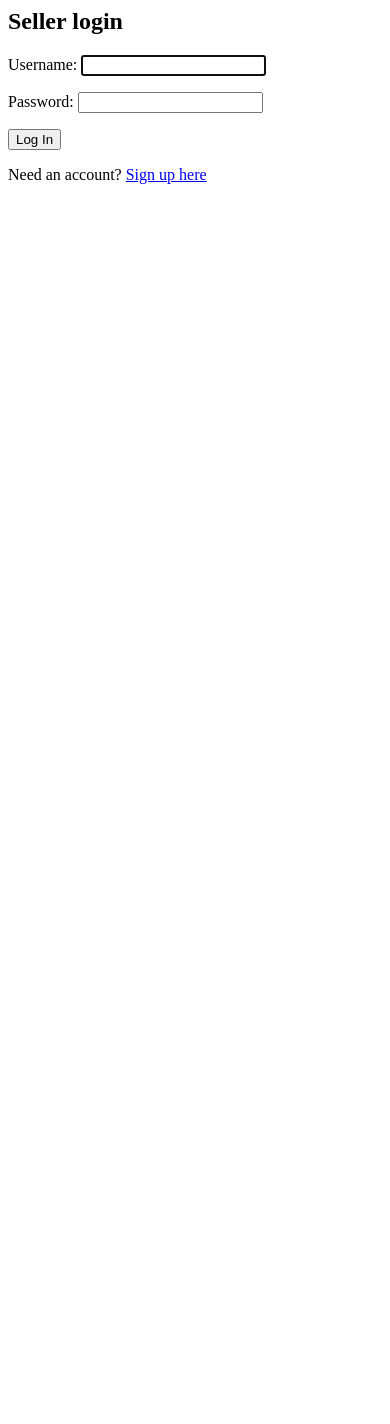
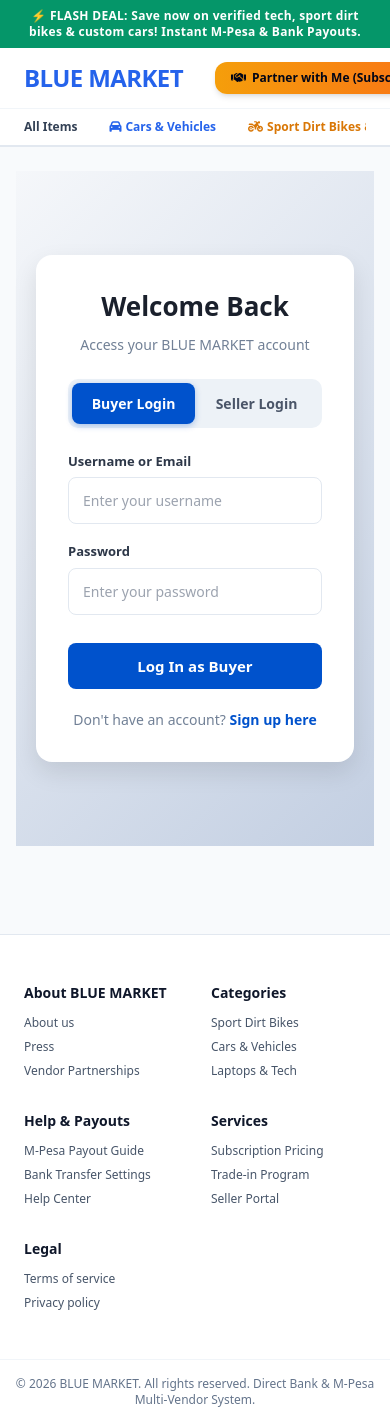
Before and after one commit to samuelk-dot/blue-market, a Django app: page /login/ in a window 390 px wide. Before the commit the page ends 184 px from the top, so only its background shows below. Run offline with Django 5.2, Linux system fonts and the light colour scheme; some libraries are stand-ins or nearby versions.

Commit message:
Style dual login page and fix mobile overflow

```diff
--- a/store/templates/store/base.html
+++ b/store/templates/store/base.html
@@ -8,6 +8,24 @@
     <script src="https://cdn.tailwindcss.com"></script>
     <!-- FontAwesome Icons -->
     <link rel="stylesheet" href="https://cdnjs.cloudflare.com/ajax/libs/font-awesome/6.4.0/css/all.min.css">
+    <!-- Prevent horizontal overflow on mobile -->
+    <style>
+      *, *::before, *::after {
+        box-sizing: border-box;
+      }
+
+      body, html {
+        max-width: 100%;
+        overflow-x: hidden;
+        margin: 0;
+        padding: 0;
+      }
+
+      img, video, iframe {
+        max-width: 100%;
+        height: auto;
+      }
+    </style>
 </head>
 <body class="bg-slate-50 text-slate-900 font-sans flex flex-col min-h-screen selection:bg-blue-600 selection:text-white">
 
--- a/store/templates/store/login.html
+++ b/store/templates/store/login.html
@@ -1,7 +1,192 @@
-<h2>Seller login</h2>
-<form method="POST">
-    {% csrf_token %}
-    {{ form.as_p}}
-<button type="submit">Log In</button>
-</form>
-<p>Need an account? <a href="{% url 'signup' %}">Sign up here</a></p>
+{% extends 'store/base.html' %}
+
+{% block content %}
+<style>
+  .login-container {
+    min-height: 80vh;
+    display: flex;
+    align-items: center;
+    justify-content: center;
+    padding: 20px;
+    background: linear-gradient(135deg, #f5f7fa 0%, #c3cfe2 100%);
+  }
+
+  .login-card {
+    background: #ffffff;
+    border-radius: 16px;
+    box-shadow: 0 10px 25px rgba(0, 0, 0, 0.1);
+    width: 100%;
+    max-width: 440px;
+    padding: 32px;
+    box-sizing: border-box;
+  }
+
+  .login-header {
+    text-align: center;
+    margin-bottom: 24px;
+  }
+
+  .login-header h2 {
+    font-size: 26px;
+    color: #1a202c;
+    margin-bottom: 8px;
+    font-weight: 700;
+  }
+
+  .login-header p {
+    color: #718096;
+    font-size: 14px;
+  }
+
+  /* Buyer / Seller Role Selector Tabs */
+  .role-toggle {
+    display: flex;
+    background: #edf2f7;
+    border-radius: 10px;
+    padding: 4px;
+    margin-bottom: 24px;
+  }
+
+  .role-btn {
+    flex: 1;
+    padding: 10px;
+    border: none;
+    background: transparent;
+    font-size: 14px;
+    font-weight: 600;
+    color: #4a5568;
+    border-radius: 8px;
+    cursor: pointer;
+    transition: all 0.2s ease-in-out;
+  }
+
+  .role-btn.active {
+    background: #0052cc;
+    color: #ffffff;
+    box-shadow: 0 2px 6px rgba(0, 82, 204, 0.3);
+  }
+
+  .form-group {
+    margin-bottom: 18px;
+  }
+
+  .form-group label {
+    display: block;
+    font-size: 13px;
+    font-weight: 600;
+    color: #2d3748;
+    margin-bottom: 6px;
+  }
+
+  .form-control {
+    width: 100%;
+    padding: 12px 14px;
+    border: 1px solid #e2e8f0;
+    border-radius: 8px;
+    font-size: 14px;
+    box-sizing: border-box;
+    transition: border-color 0.2s ease;
+  }
+
+  .form-control:focus {
+    outline: none;
+    border-color: #0052cc;
+    box-shadow: 0 0 0 3px rgba(0, 82, 204, 0.15);
+  }
+
+  .submit-btn {
+    width: 100%;
+    padding: 12px;
+    background: #0052cc;
+    color: white;
+    border: none;
+    border-radius: 8px;
+    font-size: 15px;
+    font-weight: 600;
+    cursor: pointer;
+    margin-top: 10px;
+    transition: background 0.2s ease;
+  }
+
+  .submit-btn:hover {
+    background: #003d99;
+  }
+
+  .login-footer {
+    text-align: center;
+    margin-top: 20px;
+    font-size: 14px;
+    color: #718096;
+  }
+
+  .login-footer a {
+    color: #0052cc;
+    text-decoration: none;
+    font-weight: 600;
+  }
+
+  .login-footer a:hover {
+    text-decoration: underline;
+  }
+</style>
+
+<div class="login-container">
+  <div class="login-card">
+    <div class="login-header">
+      <h2>Welcome Back</h2>
+      <p id="sub-heading">Access your BLUE MARKET account</p>
+    </div>
+
+    <!-- Toggle between Buyer and Seller -->
+    <div class="role-toggle">
+      <button type="button" class="role-btn active" id="buyer-tab" onclick="switchRole('buyer')">Buyer Login</button>
+      <button type="button" class="role-btn" id="seller-tab" onclick="switchRole('seller')">Seller Login</button>
+    </div>
+
+    <form method="POST" action="">
+      {% csrf_token %}
+      <input type="hidden" name="user_type" id="user_type" value="buyer">
+
+      <div class="form-group">
+        <label for="username">Username or Email</label>
+        <input type="text" name="username" id="username" class="form-control" placeholder="Enter your username" required>
+      </div>
+
+      <div class="form-group">
+        <label for="password">Password</label>
+        <input type="password" name="password" id="password" class="form-control" placeholder="Enter your password" required>
+      </div>
+
+      <button type="submit" class="submit-btn" id="submit-button">Log In as Buyer</button>
+    </form>
+
+    <div class="login-footer">
+      Don't have an account? <a href="{% url 'signup' %}">Sign up here</a>
+    </div>
+  </div>
+</div>
+
+<script>
+  function switchRole(role) {
+    const buyerTab = document.getElementById('buyer-tab');
+    const sellerTab = document.getElementById('seller-tab');
+    const userTypeInput = document.getElementById('user_type');
+    const submitBtn = document.getElementById('submit-button');
+    const subHeading = document.getElementById('sub-heading');
+
+    if (role === 'buyer') {
+      buyerTab.classList.add('active');
+      sellerTab.classList.remove('active');
+      userTypeInput.value = 'buyer';
+      submitBtn.innerText = 'Log In as Buyer';
+      subHeading.innerText = 'Access your buyer account & orders';
+    } else {
+      sellerTab.classList.add('active');
+      buyerTab.classList.remove('active');
+      userTypeInput.value = 'seller';
+      submitBtn.innerText = 'Log In as Seller';
+      subHeading.innerText = 'Access your seller dashboard & sales';
+    }
+  }
+</script>
+{% endblock %}
```
